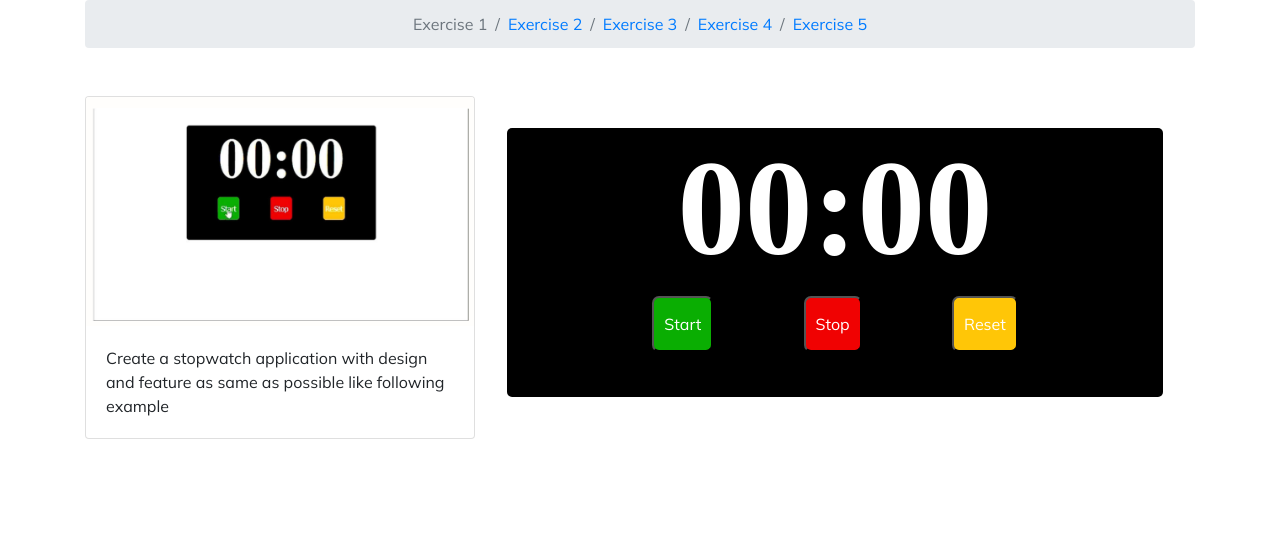
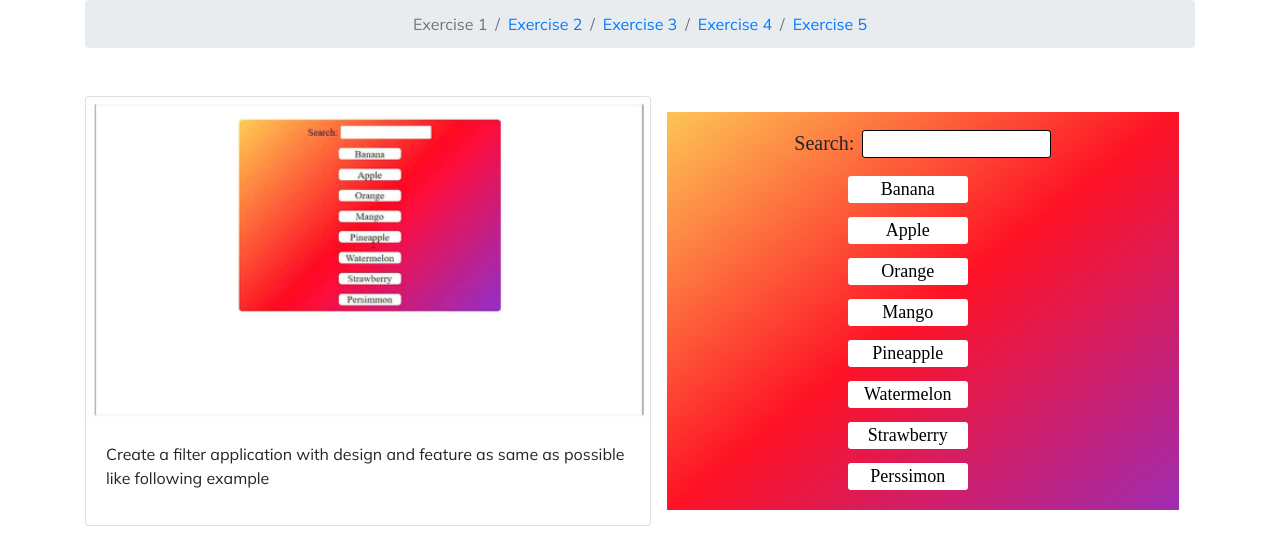
Before and after one commit to Gameciel/slide-07-exercises, a React (Create React App) app: page / in a window 1280 px wide. Shown: the top 548 px of the page. Built offline with nearby package versions, Linux system fonts and the light colour scheme.

Commit message:
finished exercise 3

```diff
--- /dev/null
+++ b/src/components/Exercise3.jsx
@@ -0,0 +1,85 @@
+import React, { Component } from "react";
+
+export default class Exercise3 extends Component {
+	state = {
+		input: "",
+		tags: [
+			"Banana",
+			"Apple",
+			"Orange",
+			"Mango",
+			"Pineapple",
+			"Watermelon",
+			"Strawberry",
+			"Perssimon",
+		],
+	};
+
+	renderTags = () => {
+		return this.state.tags.map(value => {
+			return <button className="tagButton">{value}</button>;
+		});
+	};
+
+	addTag = () => {
+		this.setState({ tags: [...this.state.tags, this.state.input] });
+		this.setState({ input: "" });
+	};
+
+	formHandler = input => {
+		this.setState({ input });
+	};
+
+	handleKeyDown = event => {
+		if (event.key === "Enter") {
+			this.addTag();
+		}
+	};
+
+	render() {
+		return (
+			<div className="d-flex flex-row mt-5">
+				<div className="card " style={{ width: "50vw" }}>
+					<img
+						className="card-img-top"
+						src={require("../Assets/exercise 3.png")}
+						alt="Card image cap"
+					/>
+					<div className="card-body">
+						<p className="card-text">
+							Create a filter application with design and feature as same as
+							possible like following example
+						</p>
+					</div>
+				</div>
+				<div
+					className="container mx-3 my-3 px-3 py-3 d-flex flex-column align-items-center"
+					style={{
+						backgroundImage:
+							"linear-gradient(to bottom right, #fdc555, #fe1225, #a02cb1)",
+						width: "45vw",
+					}}
+				>
+					<div>
+						<label
+							className="pr-2"
+							style={{ fontFamily: "serif", fontSize: "20px" }}
+							htmlFor="tag"
+						>
+							Search:
+						</label>
+						<input
+							onChange={e => this.formHandler(e.target.value)}
+							onKeyDown={e => this.handleKeyDown(e)}
+							value={this.state.input}
+							style={{ borderRadius: "3px", border: "1px solid black" }}
+							type={"text"}
+							id="tag"
+						></input>
+					</div>
+					{this.renderTags()}
+				</div>
+			</div>
+		);
+	}
+}
--- a/src/components/Exercises.jsx
+++ b/src/components/Exercises.jsx
@@ -1,12 +1,13 @@
 import React, { Component } from "react";
 import Exercise1 from "./Exercise1";
 import Exercise2 from "./Exercise2";
+import Exercise3 from "./Exercise3";
 
 export default class Exercises extends Component {
 	render() {
 		return (
 			<>
-				<Exercise2 />
+				<Exercise3 />
 			</>
 		);
 	}
--- a/src/index.css
+++ b/src/index.css
@@ -52,3 +52,16 @@ body {
 	color: white;
 	background-color: #ffc607;
 }
+
+.tagButton {
+	font-family: serif;
+	font-size: large;
+	background-color: white;
+	border: transparent;
+	border-radius: 3px;
+	margin-left: -30px;
+	margin-top: 10px;
+	margin-bottom: 4px;
+	padding: 0px 0px;
+	width: 25%;
+}
```
